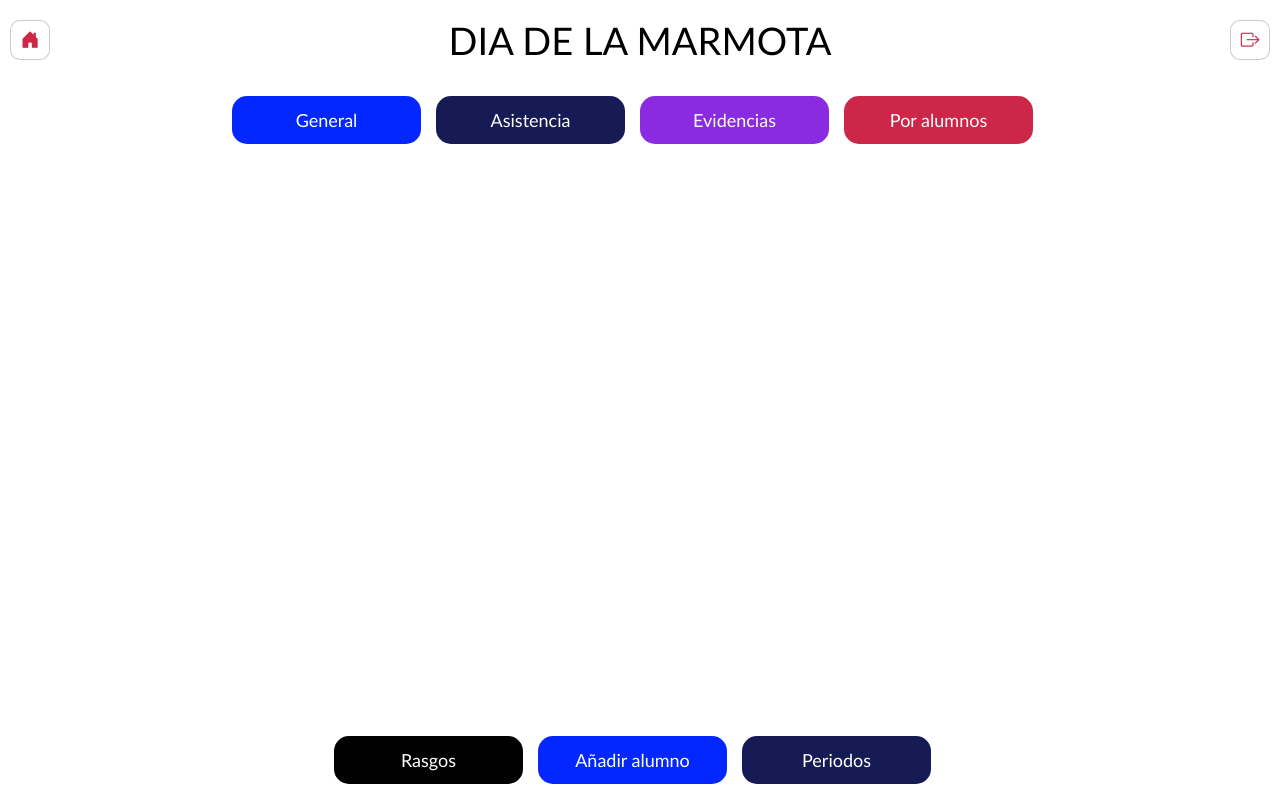
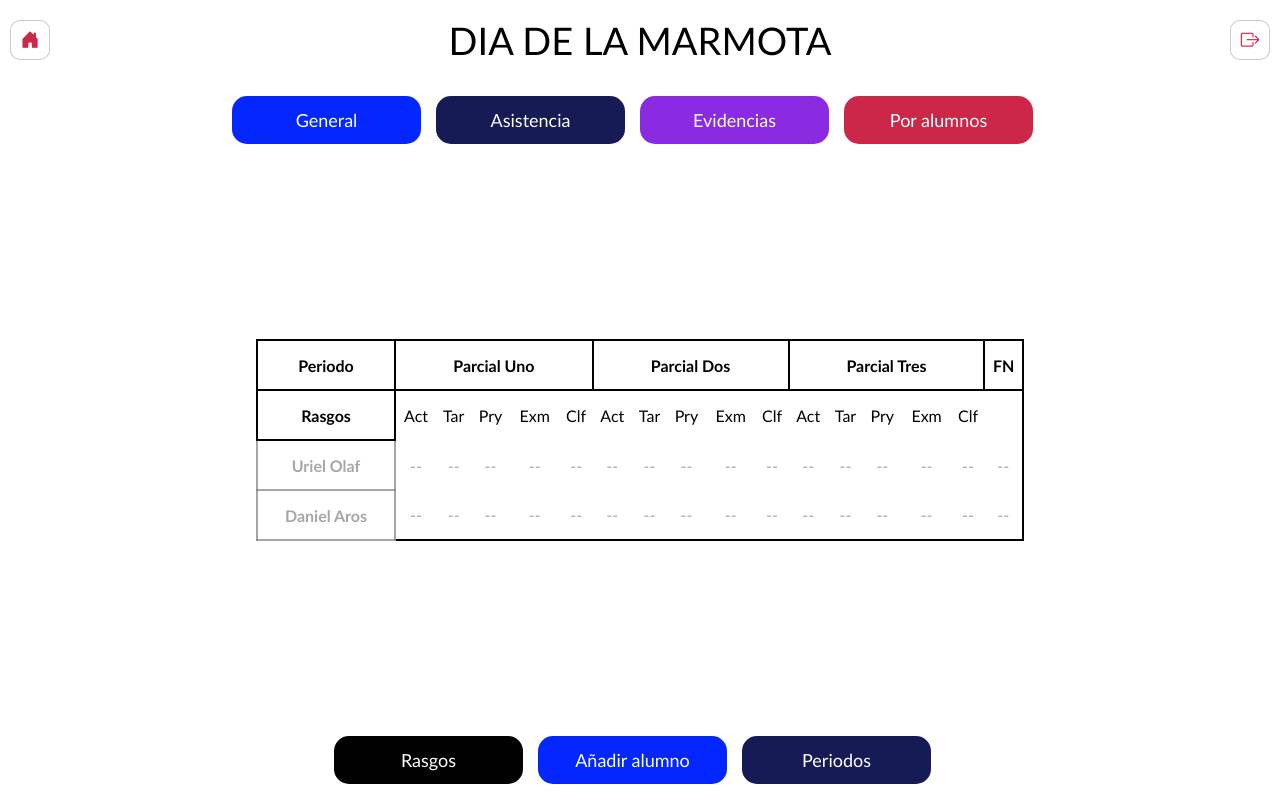
Before and after one commit to OlafGG/FrontServicioSocial, a React (Create React App) app: page / in a window 1280 px wide. Built offline with nearby package versions, Linux system fonts and the light colour scheme.

Commit message:
Added table students at information class

```diff
--- a/src/components/pure/table.students.jsx
+++ b/src/components/pure/table.students.jsx
@@ -1,9 +1,101 @@
 import React from 'react';
+import '../../css/table.students.calif.css'
+
 
 const TableStudents = () => {
+
+    const parcial = [{
+        id: 1,
+        descripcion: 'Parcial Uno'
+    },
+    {
+        id: 2,
+        descripcion: 'Parcial Dos'
+    },
+    {
+        id:3,
+        descripcion: 'Parcial Tres'
+    }
+    ]
+    const students = [{
+        nombre: 'Uriel Olaf'
+    },
+    {
+        nombre: 'Daniel Aros'
+    }
+    ]
     return (
-        <div>
+        <div className='div-tabla-alumnos-principal'>
+            <table>
+                <tr>
+                <th>Periodo</th>
+                {
+                    parcial.map((element) =>
+                    <th colSpan={5}>{element.descripcion}</th>
+                    )
+                }
+                <th>FN</th>
+                </tr>
+                <tr>
+                    <th>
+                        Rasgos
+                    </th>
+                    {
+                    parcial.map((element) =>
+                    <>
+                        <td>
+                            Act
+                        </td>
+                        <td>
+                            Tar
+                        </td>
+                        <td>
+                            Pry
+                        </td>
+                        <td>
+                            Exm
+                        </td>
+                        <td>
+                            Clf
+                        </td>
+                    </>
+                    )
+                    }
+                </tr>
+                {
+                    students.map((element, index) =>
+                    <tr>
 
+                        <th id='name-table-rasgos'>
+                            {element.nombre}
+                        </th>
+                        {
+                            parcial.map(element =>
+                        <>
+                        <td className='title-table-rasgos'>
+                            --
+                        </td>
+                        <td className='title-table-rasgos'>
+                            --
+                        </td>
+                        <td className='title-table-rasgos'>
+                            --
+                        </td>
+                        <td className='title-table-rasgos'>
+                            --
+                        </td>
+                        <td className='title-table-rasgos'>
+                            --
+                        </td>
+                        </>)
+                        }
+                        <td className='title-table-rasgos'>
+                            --
+                        </td>
+                    </tr>
+                    )
+                }
+            </table>
         </div>
     );
 }
--- /dev/null
+++ b/src/css/table.students.calif.css
@@ -0,0 +1,18 @@
+.div-tabla-alumnos-principal{
+    width: 60%;
+    box-sizing: border-box;
+}
+
+table{
+    width: 100%;
+    text-align: center;
+}
+
+th, table{
+    border: 2px solid;
+    border-collapse:collapse;
+}
+
+.title-table-rasgos, #name-table-rasgos{
+    color: rgba(128, 128, 128, .7);
+}
```
